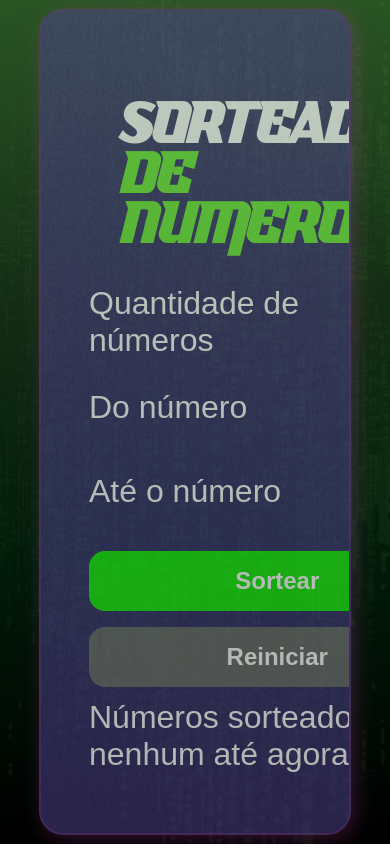
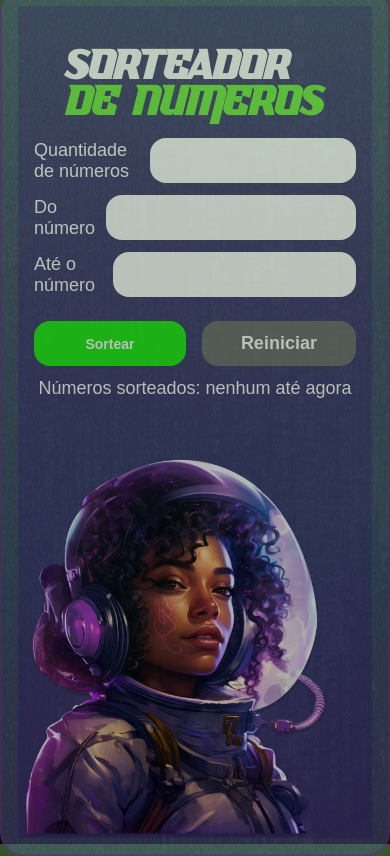
Before and after one commit to PeteerPT/sorteador-numeros, a plain HTML site: page index.html in a window 390 px wide. Drawn offline with Linux system fonts and the light colour scheme.

Commit message:
flexibilidade novamente

```diff
--- a/style.css
+++ b/style.css
@@ -26,11 +26,12 @@ body::before {
 }
 
 .container {
-    width: 80%;
+    width: 90%;
     min-height: 50vh;
     display: flex;
     align-items: center;
-    justify-content: space-between;
+    justify-content: center;
+    flex-direction: column;
     border-radius: 24px;
     border: 2px solid #5d3b7d;
     box-shadow: 4px 4px 20px 0px rgba(196, 70, 168, 0.377);
@@ -40,25 +41,28 @@ body::before {
     overflow: hidden;
     background-color: #9578af79;
     opacity: 70%;
+    padding: 1rem;
 }
 
 .container__conteudo {
     display: flex;
+    flex-direction: column;
     align-items: center;
-    position: relative;
     width: 100%;
     background-color: #3a068345;
 }
 
 .container__informacoes {
     flex: 1;
-    padding: 3rem;
+    padding: 1rem;
+    width: 100%;
 }
 
 .container__texto {
     margin: 12px 0;
     display: flex;
     flex-direction: column;
+    align-items: center;
 }
 
 .container__texto-azul {
@@ -71,17 +75,19 @@ body::before {
     align-items: center;
     justify-content: space-between;
     margin-bottom: 12px;
+    width: 100%;
 }
 
 .container__input {
-    width: 130px;
-    height: 72px;
+    width: 100%;
+    max-width: 250px;
+    height: 50px;
     border-radius: 16px;
     background-color: #FFF;
     border: none;
     color: #b890dd;
-    padding: 2rem;
-    font-size: 24px;
+    padding: 1rem;
+    font-size: 16px;
     font-weight: 700;
     font-family: 'Inter', sans-serif;
 }
@@ -95,8 +101,8 @@ body::before {
 .container__botao {
     border-radius: 16px;
     background: #23e818;
-    padding: 16px 24px;
-    font-size: 24px;
+    padding: 12px 20px;
+    font-size: 18px;
     width: 100%;
     font-weight: 700;
     border: none;
@@ -106,8 +112,8 @@ body::before {
 .container__botao-desabilitado {
     border-radius: 16px;
     background: #6f6f70;
-    padding: 16px 24px;
-    font-size: 24px;
+    padding: 12px 20px;
+    font-size: 18px;
     width: 100%;
     font-weight: 700;
     border: none;
@@ -121,18 +127,17 @@ body::before {
 
 h1 {
     font-family: "TESTE";
-    font-size: 72px;
+    font-size: 48px;
     font-style: normal;
     font-weight: 700;
     line-height: 100%;
-    padding: 2rem;
+    padding: 1rem;
 }
 
 .texto__paragrafo {
     color: #FFF;
     font-family: 'Arial';
-    font-size: 32px;
-    font-style: normal;
+    font-size: 24px;
     font-weight: 400;
     line-height: normal;
 }
@@ -147,20 +152,26 @@ button:disabled {
     background-color: gray;
 }
 
-@media screen and (max-width: 1250px) {
-    .container__imagem-pessoa {
-        display: none;
+@media screen and (max-width: 768px) {
+    .container {
+        width: 100%;
     }
 
     h1 {
-        font-size: 50px;
+        font-size: 36px;
+    }
+
+    .container__botao {
+        font-size: 14px;
+        padding: 10px 18px;
     }
 
     .container__input {
-        width: 100px;
+        font-size: 14px;
+        height: 45px;
     }
 
-    .container__botoes {
-        flex-direction: column;
+    .texto__paragrafo {
+        font-size: 18px;
     }
 }
```
